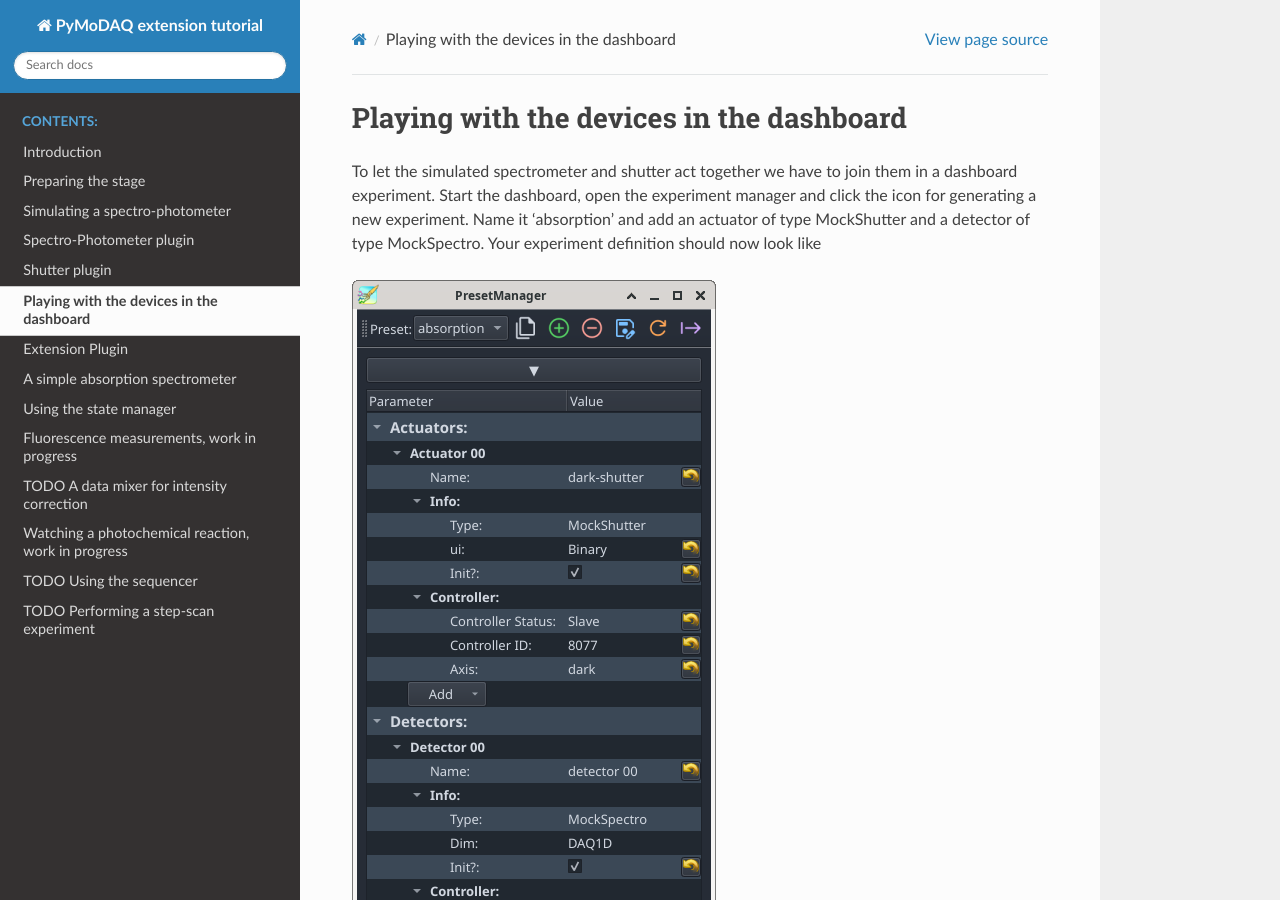
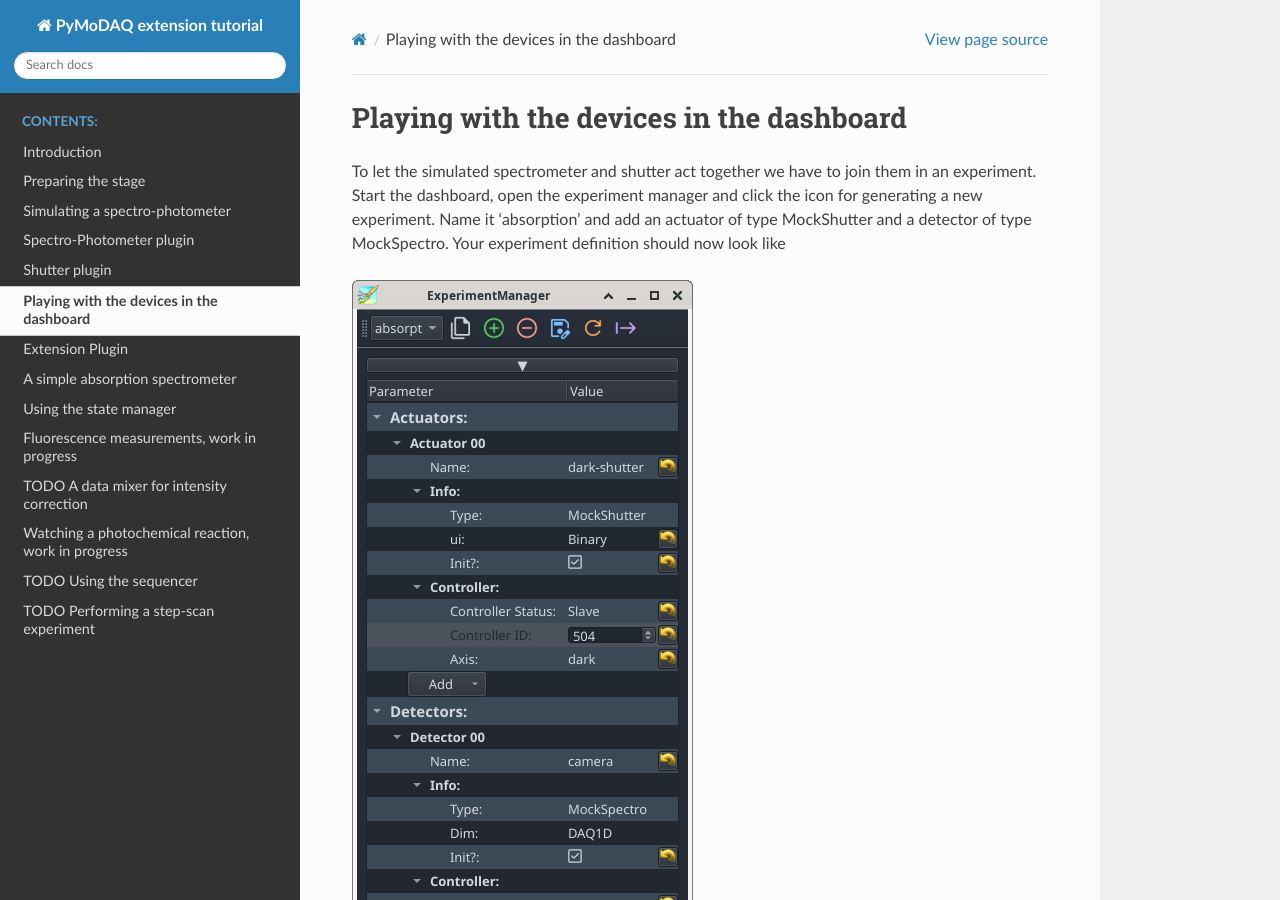
Before and after one commit to bernhardlang/pymodaq_extension_tutorial, a Sphinx documentation site: the page built from source/dashboard.rst, in a window 1280 px wide and 900 px high. Built offline with Sphinx 7.4.7 and the Read the Docs theme 3.1.0, drawn with Linux system fonts in a browser that asks for light colours.

Commit message:
dashboard experiment

```diff
--- a/source/dashboard.rst
+++ b/source/dashboard.rst
@@ -1,7 +1,7 @@
 Playing with the devices in the dashboard
 =========================================
 
-To let the simulated spectrometer and shutter act together we have to join them in a dashboard experiment. Start the dashboard, open the experiment manager and click the icon for generating a new experiment. Name it 'absorption' and add an actuator of type MockShutter and a detector of type MockSpectro. Your experiment definition should now look like
+To let the simulated spectrometer and shutter act together we have to join them in an experiment. Start the dashboard, open the experiment manager and click the icon for generating a new experiment. Name it 'absorption' and add an actuator of type MockShutter and a detector of type MockSpectro. Your experiment definition should now look like
 
 .. image:: preset-manager.png
 
```
Also changed, not shown: source/dashboard-dark.png, source/dashboard.png, source/preset-manager.png.
